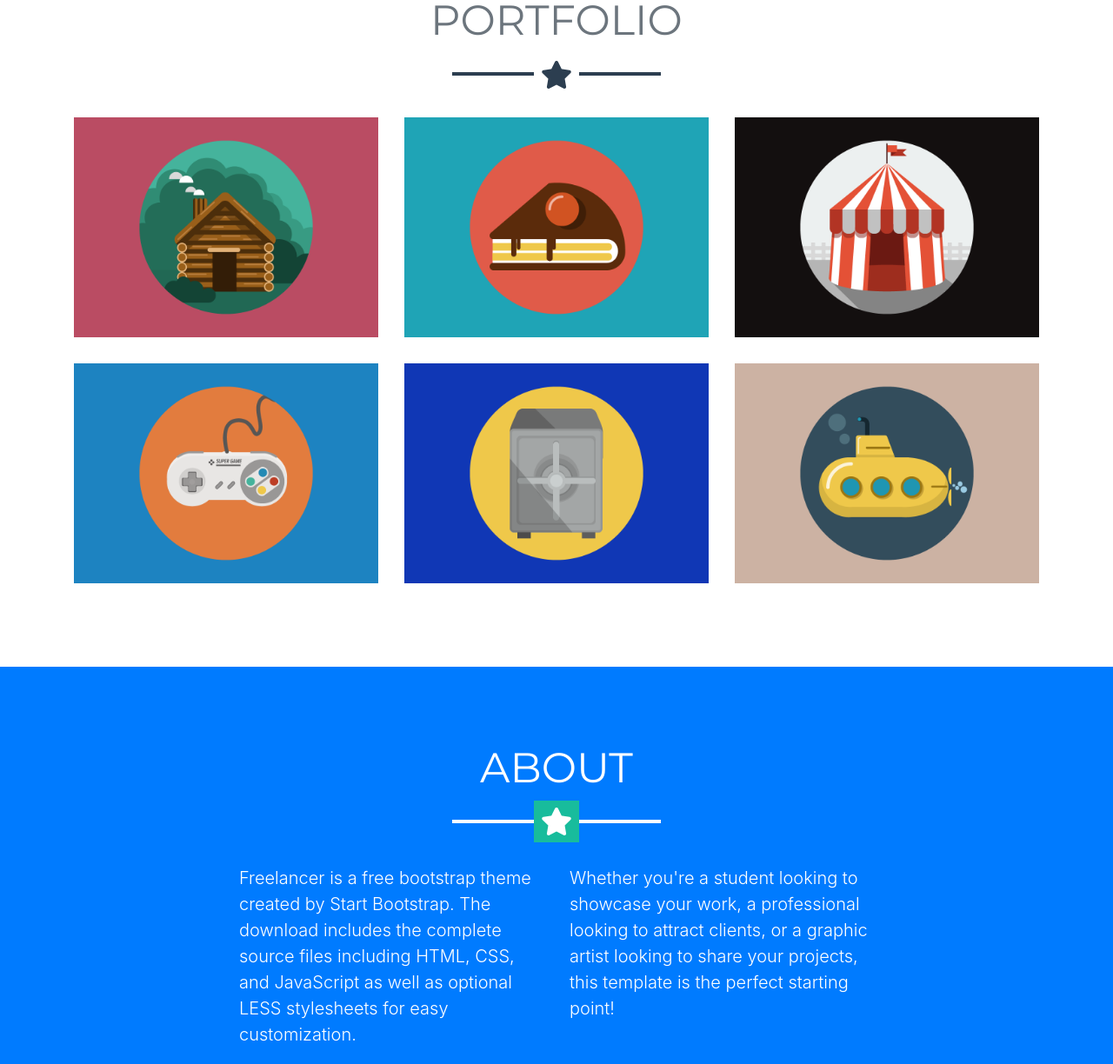
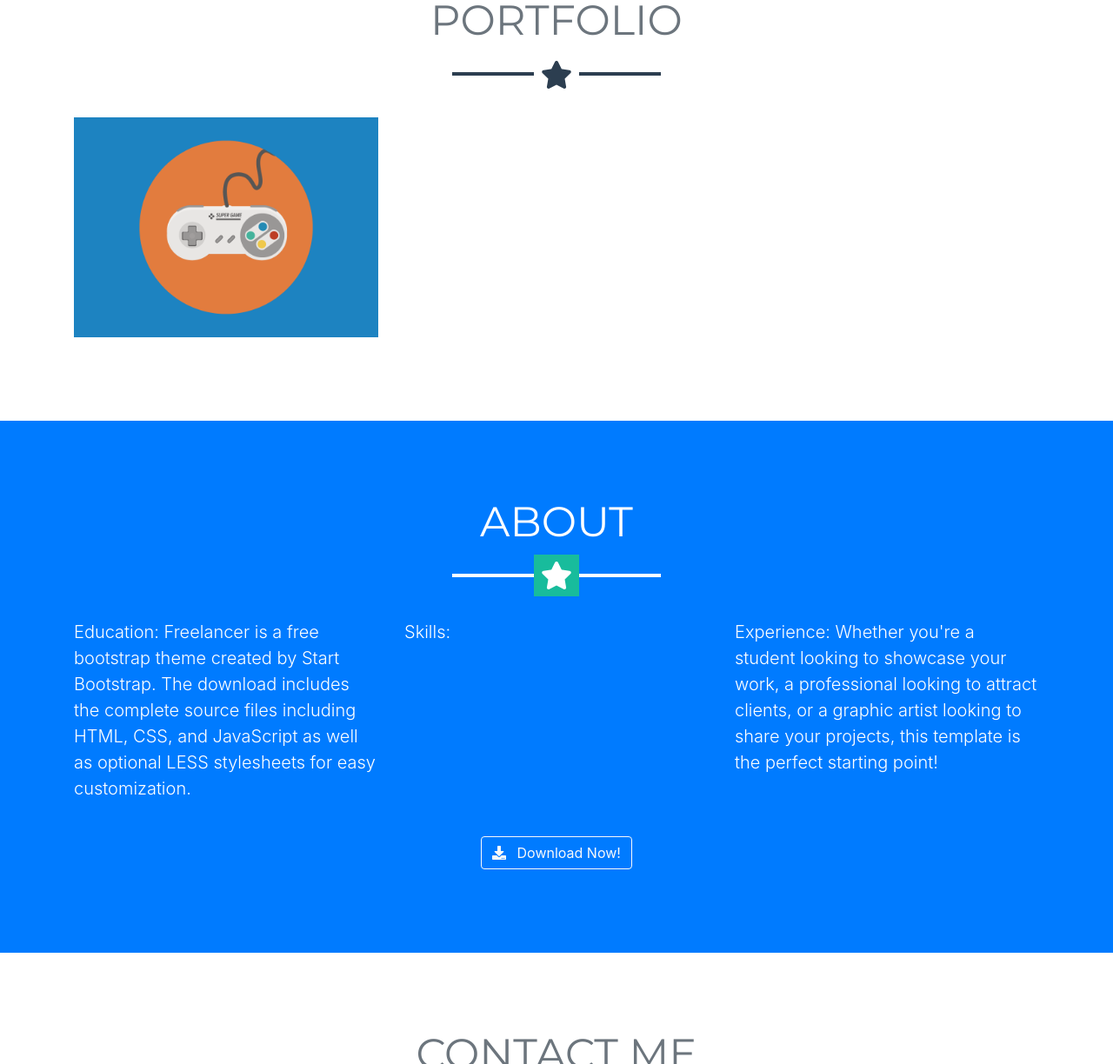
Before and after one commit to dustinaujero/dustinaujero.github.io, a website with bundled scripts: page index.html in a window 1280 px wide. Shown: the part 787-2011 px from the top of the page at 87% size. Built offline with nearby package versions, Linux system fonts and the light colour scheme.

Commit message:
Added favicon

```diff
--- a/index.html
+++ b/index.html
@@ -9,7 +9,7 @@
   <meta name="author" content="">
 
   <title>Dustin Aujero</title>
-
+  <link rel='icon' href='./img/favicon.ico' type='image/x-icon' />
   <!-- Bootstrap core CSS -->
   <link href="vendor/bootstrap/css/bootstrap.min.css" rel="stylesheet">
 
@@ -71,7 +71,7 @@
       <h2 class="text-center text-uppercase text-secondary mb-0">Portfolio</h2>
       <hr class="star-dark mb-5">
       <div class="row">
-        <div class="col-md-6 col-lg-4">
+        <!-- <div class="col-md-6 col-lg-4">
           <a class="portfolio-item d-block mx-auto" href="#portfolio-modal-1">
             <div class="portfolio-item-caption d-flex position-absolute h-100 w-100">
               <div class="portfolio-item-caption-content my-auto w-100 text-center text-white">
@@ -80,8 +80,8 @@
             </div>
             <img class="img-fluid" src="img/portfolio/cabin.png" alt="">
           </a>
-        </div>
-        <div class="col-md-6 col-lg-4">
+        </div> -->
+        <!-- <div class="col-md-6 col-lg-4">
           <a class="portfolio-item d-block mx-auto" href="#portfolio-modal-2">
             <div class="portfolio-item-caption d-flex position-absolute h-100 w-100">
               <div class="portfolio-item-caption-content my-auto w-100 text-center text-white">
@@ -90,8 +90,8 @@
             </div>
             <img class="img-fluid" src="img/portfolio/cake.png" alt="">
           </a>
-        </div>
-        <div class="col-md-6 col-lg-4">
+        </div> -->
+        <!-- <div class="col-md-6 col-lg-4">
           <a class="portfolio-item d-block mx-auto" href="#portfolio-modal-3">
             <div class="portfolio-item-caption d-flex position-absolute h-100 w-100">
               <div class="portfolio-item-caption-content my-auto w-100 text-center text-white">
@@ -100,7 +100,7 @@
             </div>
             <img class="img-fluid" src="img/portfolio/circus.png" alt="">
           </a>
-        </div>
+        </div> -->
         <div class="col-md-6 col-lg-4">
           <a class="portfolio-item d-block mx-auto" href="#portfolio-modal-4">
             <div class="portfolio-item-caption d-flex position-absolute h-100 w-100">
@@ -111,7 +111,7 @@
             <img class="img-fluid" src="img/portfolio/game.png" alt="">
           </a>
         </div>
-        <div class="col-md-6 col-lg-4">
+        <!-- <div class="col-md-6 col-lg-4">
           <a class="portfolio-item d-block mx-auto" href="#portfolio-modal-5">
             <div class="portfolio-item-caption d-flex position-absolute h-100 w-100">
               <div class="portfolio-item-caption-content my-auto w-100 text-center text-white">
@@ -120,8 +120,8 @@
             </div>
             <img class="img-fluid" src="img/portfolio/safe.png" alt="">
           </a>
-        </div>
-        <div class="col-md-6 col-lg-4">
+        </div> -->
+        <!-- <div class="col-md-6 col-lg-4">
           <a class="portfolio-item d-block mx-auto" href="#portfolio-modal-6">
             <div class="portfolio-item-caption d-flex position-absolute h-100 w-100">
               <div class="portfolio-item-caption-content my-auto w-100 text-center text-white">
@@ -130,7 +130,7 @@
             </div>
             <img class="img-fluid" src="img/portfolio/submarine.png" alt="">
           </a>
-        </div>
+        </div> -->
       </div>
     </div>
   </section>
@@ -142,10 +142,22 @@
       <hr class="star-light mb-5">
       <div class="row">
         <div class="col-lg-4 ml-auto">
-          <p class="lead">Freelancer is a free bootstrap theme created by Start Bootstrap. The download includes the complete source files including HTML, CSS, and JavaScript as well as optional LESS stylesheets for easy customization.</p>
+          <p class="lead">
+            Education:
+            Freelancer is a free bootstrap theme created by Start Bootstrap. The download includes the complete source files including HTML,
+            CSS, and JavaScript as well as optional LESS stylesheets for easy customization.
+          </p>
+        </div>
+        <div class="col-lg-4" >
+          <p class="lead">Skills:
+            <ul></ul>
+          </p>
         </div>
         <div class="col-lg-4 mr-auto">
-          <p class="lead">Whether you're a student looking to showcase your work, a professional looking to attract clients, or a graphic artist looking to share your projects, this template is the perfect starting point!</p>
+          <p class="lead">
+            Experience: Whether you're a student looking to showcase your work, a professional looking to attract clients, or
+            a graphic artist looking to share your projects, this template is the perfect starting point!
+          </p>
         </div>
       </div>
       <div class="text-center mt-4">
@@ -237,8 +249,11 @@
       <div class="row">
         <div class="col-md-4 mb-5 mb-lg-0">
           <h4 class="text-uppercase mb-4">Location</h4>
-          <p class="lead mb-0">2215 John Daniel Drive
-            <br>Clark, MO 65243</p>
+          <p class="lead mb-0">
+            Greater New York City Area
+            <br>
+            <!-- Clark, MO 65243 -->
+          </p>
         </div>
         <div class="col-md-4 mb-5 mb-lg-0">
           <h4 class="text-uppercase mb-4">Around the Web</h4>
@@ -259,7 +274,7 @@
               </a>
             </li>
             <li class="list-inline-item">
-              <a class="btn btn-outline-light btn-social text-center rounded-circle" href="#">
+              <a class="btn btn-outline-light btn-social text-center rounded-circle" href="https://www.linkedin.com/in/dustin-a-0aab33127" target="_blank">
                 <i class="fab fa-fw fa-linkedin-in"></i>
               </a>
             </li>
@@ -281,7 +296,7 @@
 
   <div class="copyright py-4 text-center text-white">
     <div class="container">
-      <small>Copyright &copy; Your Website 2019</small>
+      <small>Copyright &copy; Dustin Aujero 2019</small>
     </div>
   </div>
 
```
Also changed, not shown: img/favicon.ico (added).
